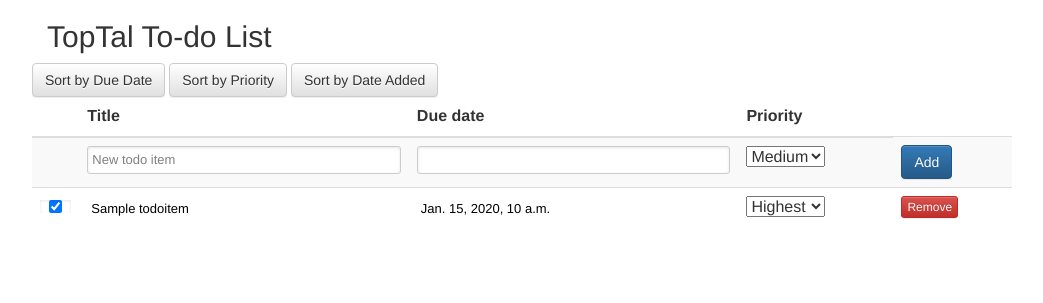
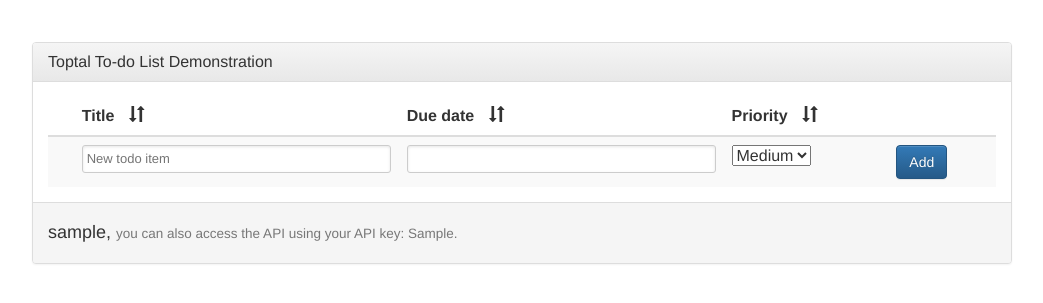
Before and after one commit to kgodey/tododemo, a Django app: template todo/templates/todo/index.html in a window 1400 px wide. Shown: the top 303 px of the page, without its empty margins (178-1221 px from the left). Run offline with Django 3.2, Linux system fonts and the light colour scheme; tables that the repository leaves empty hold one stand-in row (values such as "Sample post"); the template is opened without the code that fills it: values that come from a table or form of the project are taken from there, most other values are stand-ins (such as "Sample title", 1, 10 or a date in 2020); some libraries are stand-ins or nearby versions.

Commit message:
Added missing jQuery UI images, edited style, fixed bugs - todo: sorting, adding user signup/login

```diff
--- a/todo/models.py
+++ b/todo/models.py
@@ -11,7 +11,7 @@
 	)
 	title = models.CharField(max_length=255)
 	date_added = models.DateTimeField(auto_now_add=True)
-	due_date = models.DateTimeField(blank=True, null=True)
+	due_date = models.DateField(blank=True, null=True)
 	priority = models.CharField(max_length=1, choices=PRIORITY_CHOICES, default='3')
 	completed = models.BooleanField(default=False)
 	notes = models.TextField(blank=True)
--- a/todo/static/todo/css/style.css
+++ b/todo/static/todo/css/style.css
@@ -8,3 +8,15 @@
 	color: #000000;
 	box-shadow: none;
 }
+
+tr.completeditem td .view {
+	color: lightgray;
+}
+
+.glyphicon {
+	margin-left:10px;
+}
+
+.panel {
+	margin-top: 3%;
+}
--- a/todo/static/todo/js/application.js
+++ b/todo/static/todo/js/application.js
@@ -10,10 +10,10 @@
 			notes: "",
 		},
 
-		url: function() {
-			var id = this.id || '';
-			return "/api/v1/todoitem/"+id;
-		},
+		// url: function() {
+		// 	var id = this.id || '';
+		// 	return "/api/v1/todoitem/" + id;
+		// },
 
 		toggleComplete: function() {
 			this.save({
@@ -26,7 +26,7 @@
 	TodoList = Backbone.Collection.extend({
 		model: app.TodoItem,
 		meta: {},
-		url: "/api/v1/todoitem",
+		url: "/api/v1/todoitem/",
 
 		parse: function(response) {
 			this.meta = response.meta;
@@ -43,11 +43,14 @@
 
 		events: {
 			'focus .title': 'editTitle',
-			'click .removeitem': 'removeItem',
-			'change .completed': 'toggleComplete',
 			'focus .priority': 'editPriority',
 			'focus .duedate': 'editDueDate',
-			'keypress .edit .title input': 'updatTitleeOnEnter',
+			'change .title': 'saveTitle',
+			'change .priority': 'savePriority',
+			'change .duedate': 'saveDueDate',
+			'click .removeitem': 'removeItem',
+			'change .completed input': 'toggleComplete',
+			'keypress .title input': 'updateTitleOnEnter',
 			'blur .title input': 'closeTitle',
 			'blur .duedate input': 'closeDueDate',
 			'blur .priority select': 'closePriority',
@@ -62,14 +65,16 @@
 			this.$el.attr("id", this.model.get("id"));
 			this.$el.html(this.template(this.model.toJSON()));
 			this.$el.toggleClass("completeditem", this.model.get("completed"));
-			this.$title = this.$(".edit .title input");
-			this.$priority = this.$(".edit .priority select");
-			this.$due_date = this.$(".edit .duedate input");
+			this.$title = this.$(".title input");
+			this.$priority = this.$(".priority select");
+			this.$due_date = this.$(".duedate input");
 
+			this.$( ".datepicker" ).datepicker({dateFormat:"yy-mm-dd"});
 			return this;
 		},
 
 		removeItem: function() {
+			console.log(this);
 			this.model.destroy();
 		},
 
@@ -79,18 +84,14 @@
 
 		editTitle: function() {
 			this.$title.removeClass("view");
-			this.$title.prop('disabled', false);
-			this.$title.focus();
 		},
 
 		editPriority: function() {
 			this.$priority.removeClass("view");
-			this.$priority.focus();
 		},
 
 		editDueDate: function() {
 			this.$due_date.removeClass("view");
-			this.$due_date.focus();
 		},
 
 		updateTitleOnEnter: function(event) {
@@ -100,33 +101,30 @@
 		},
 
 		closeTitle: function() {
-			var title = this.$title.val().trim();
-			if (!title) {
-				this.clear();
-			} else {
-				this.model.save({title: title});
-				this.$title.addClass("view");
-			}
+			this.$title.addClass("view");
 		},
 
 		closeDueDate: function() {
-			var due_date = this.$due_date.val().trim();
-			if (!due_date) {
-				this.clear();
-			} else {
-				this.model.save({due_date: due_date});
-				this.$due_date.addClass("view");
-			}
+			this.$due_date.addClass("view");
 		},
 
 		closePriority: function() {
+			this.$priority.addClass("view");
+		},
+
+		saveTitle: function() {
+			var title = this.$title.val().trim();
+			this.model.save({title: title});
+		},
+
+		savePriority: function() {
 			var priority = this.$priority.val().trim();
-			if (!priority) {
-				this.clear();
-			} else {
-				this.model.save({priority: priority});
-				this.$priority.addClass("view");
-			}
+			this.model.save({priority: priority});
+		},
+
+		saveDueDate: function() {
+			var due_date = this.$due_date.val().trim();
+			this.model.save({due_date: due_date});
 		},
 
 	});
@@ -136,6 +134,7 @@
 
 		events: {
 			'click .addbutton button': 'createItem',
+			'keyup #newtitle': 'createItemOnEnter',
 			// 'click .sortbyduedate': 'sortByDueDate',
 			// 'click .sortbypriority': 'sortByPriority',
 			// 'click .sortbydateadded': 'sortByDateAdded',
@@ -143,10 +142,15 @@
 
 		initialize: function() {
 			$.ajaxPrefilter(function(options) {
-				_.extend(options, {format: "json", username: TODOS_USERNAME, api_key: TODOS_APIKEY});
+				_.extend(options, {
+					headers: {
+						'Authorization': 'ApiKey ' + TODOS_USERNAME + ':' + TODOS_APIKEY,
+					}
+				});
 			});
 
 			this.listenTo(app.Todos, "add", this.addOne);
+			this.listenTo(app.Todos, "reset", this.addAll);
 
 			app.Todos.fetch();
 		},
@@ -161,13 +165,20 @@
 			this.$("#addnewitem select#newpriority").val("3");
 		},
 
+		createItemOnEnter: function(event) {
+			if (event.keyCode == 13) {
+				event.preventDefault();
+				$(".addbutton button").click();
+			}
+		},
+
 		addOne: function(todo) {
 			var view = new app.TodoView({model: todo});
-			$("#todolist").append(view.render().el);
+			$("#todotable tbody#todotbody").append(view.render().el);
 		},
 
 		addAll: function() {
-			this.$("todolist").html("");
+			this.$("#todotable tbody#todotbody").html("");
 			app.Todos.each(this.addOne, this);
 		},
 	});
--- a/todo/templates/todo/index.html
+++ b/todo/templates/todo/index.html
@@ -7,10 +7,10 @@
 	<link rel="stylesheet" type="text/css" href="/static/todo/css/style.css">
 	<script type="text/javascript" src="/static/todo/js/jquery-2.0.3.min.js"></script>
 	<script type="text/javascript" src="/static/todo/js/jquery-ui-1.10.3.custom.min.js"></script>
-	<title>TopTal To-do list</title>
+	<title>Toptal To-do List Demonstration</title>
 	<script>
 		$(function() {
-			$( ".datepicker" ).datepicker();
+			$( ".datepicker" ).datepicker({dateFormat:"yy-mm-dd"});
 		});
 		TODOS_APIKEY = "{{ api_key }}";
 		TODOS_USERNAME = "{{ username }}";
@@ -24,62 +24,57 @@
 	</style>
 </head>
 <body>
-	<div class="todolist">
-		<div class="container">
-			<h2>TopTal To-do List</h2>
-				<div class="row">
-					<button type="button" class="sortbyduedate btn btn-default">Sort by Due Date</button>
-					<button type="button" class="sortbypriority btn btn-default">Sort by Priority</button>
-					<button type="button" class="sortbydateadded btn btn-default">Sort by Date Added</button>
+	<div class="todolist panel panel-default" id="todolist">
+		<div class="panel-heading">
+			<h3 class="panel-title">Toptal To-do List Demonstration</h3>
 		</div>
-			</div>
-			<div class="table-responsive">
-				<table class="table table-striped">
+		<div class="table-responsive panel-body">
+			<table class="table table-striped" id="todotable">
 				<thead>
 					<tr>
 						<th></th>
-							<th>Title</th>
-							<th>Due date</th>
-							<th>Priority</th>
+						<th>Title <span class="glyphicon glyphicon-sort"></span></th>
+						<th>Due date <span class="glyphicon glyphicon-sort"></span></th>
+						<th>Priority <span class="glyphicon glyphicon-sort"></span></th>
+						<th></th>
 					</tr>
 				</thead>
 				<tbody>
 					<tr class="todoitem" id="addnewitem">
 						<td class="completed"></td>
-							<td class="title"><input type="text" id="newtitle" value="New todo item"></td>
+						<td class="title"><input type="text" id="newtitle" placeholder="New todo item"></td>
 						<td class="duedate"><input type="text" class="datepicker" id="newduedate"></td>
 						<td class="priority">
 							<select id="newpriority">
-									<option value="lowest">Lowest</option>
-									<option value="low">Low</option>
-									<option value="medium"selected>Medium</option>
-									<option value="high">High</option>
-									<option value="highest">Highest</option>
+								<option value="5">Lowest</option>
+								<option value="4">Low</option>
+								<option value="3"selected>Medium</option>
+								<option value="2">High</option>
+								<option value="1">Highest</option>
 							</select>
 						</td>
 						<td class="addbutton"><button type="button" class="btn btn-primary">Add</button></td>
 					</tr>
-						{% if todo_list %}
-							{% for todo in todo_list %}
-								<tr class="todoitem">
-									<td class="completed">{% if todo.completed %} <input type="checkbox" class="completed" checked/> {% else %} <input type="checkbox" class="completed"/>{% endif %}</td>
-									<td class="title"><input type="text" value="{{ todo.title }}" class="view"></td>
-									<td class="duedate"><input type="text" class="view datepicker" value="{{ todo.due_date }}"></td>
-									<td class="priority"><select class="priority" class="view">
-										<option value="current">{{ todo.get_priority_display }}</option>
-										<option value="lowest">Lowest</option>
-										<option value="low">Low</option>
-										<option value="medium">Medium</option>
-										<option value="high">High</option>
-										<option value="highest">Highest</option>
+				</tbody>
+				<tbody id="todotbody">
+					<script id="todoitem-template" type="text/template">
+						<td class="completed"><input type="checkbox"<%= completed ? "checked" : "" %>></td>
+						<td class="title"><input type="text" value="<%= title %>" class="view"></td>
+						<td class="duedate"><input type="text" class="view datepicker" value="<%= due_date %>"></td>
+						<td class="priority"><select class="priority" class="view" <%= completed ? "disabled=true" : "" %>>
+							<option value="5"<% if (priority == "5") { %> selected<% } %>>Lowest</option>
+							<option value="4"<% if (priority == "4") { %> selected<% } %>>Low</option>
+							<option value="3"<% if (priority == "3") { %> selected<% } %>>Medium</option>
+							<option value="2"<% if (priority == "2") { %> selected<% } %>>High</option>
+							<option value="1"<% if (priority == "1") { %> selected<% } %>>Highest</option>
 						</select></td>
-									<td class="removeitem"><button type="button" class="removeitem btn btn-danger btn-xs">Remove</button></td>
-								</tr>
-							{% endfor %}
-						{% endif %}
+						<td><button type="button" class="removeitem btn btn-danger btn-xs">Remove</button></td>
+					</script>
 				</tbody>
 			</table>
 		</div>
+		<div class="panel-footer">
+			<h4>{{ username }}, <small>you can also access the API using your API key: {{ api_key }}.</small></h4>
 		</div>
 	</div>
 	<script type="text/javascript" src="/static/todo/js/underscore-min.js"></script>
--- a/toptaltodo/settings.py
+++ b/toptaltodo/settings.py
@@ -96,3 +96,6 @@
 
 # Heroku settings
 SECURE_PROXY_SSL_HEADER = ('HTTP_X_FORWARDED_PROTO', 'https')
+
+# disable tastypie pagination
+API_LIMIT_PER_PAGE = 0
```
Also changed, not shown: todo/api.py (+10 -0 lines), todo/static/todo/css/images/ui-bg_flat_0_aaaaaa_40x100.png (added), todo/static/todo/css/images/ui-bg_glass_55_fbf9ee_1x400.png (added), todo/static/todo/css/images/ui-bg_glass_65_ffffff_1x400.png (added), todo/static/todo/css/images/ui-bg_glass_75_dadada_1x400.png (added), todo/static/todo/css/images/ui-bg_glass_75_e6e6e6_1x400.png (added), todo/static/todo/css/images/ui-bg_glass_75_ffffff_1x400.png (added), todo/static/todo/css/images/ui-bg_highlight-soft_75_cccccc_1x100.png (added), todo/static/todo/css/images/ui-bg_inset-soft_95_fef1ec_1x100.png (added), todo/static/todo/css/images/ui-icons_222222_256x240.png (added), todo/static/todo/css/images/ui-icons_2e83ff_256x240.png (added), todo/static/todo/css/images/ui-icons_454545_256x240.png (added), todo/static/todo/css/images/ui-icons_888888_256x240.png (added), todo/static/todo/css/images/ui-icons_cd0a0a_256x240.png (added), 1 more files. Lines whose indentation alone changed are shown as unchanged.
